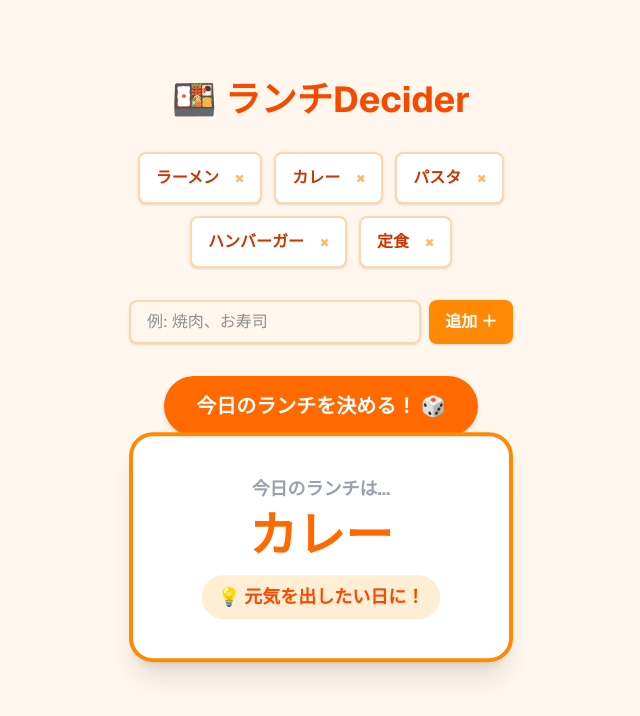
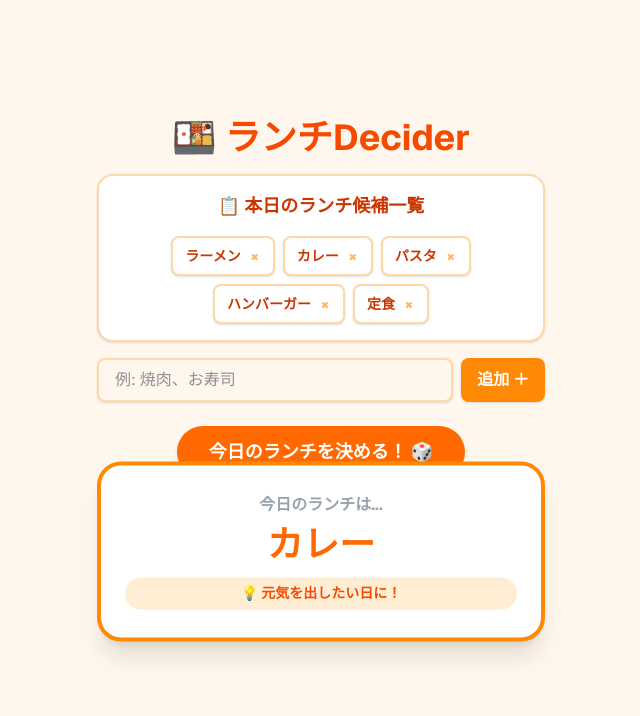
Before and after one commit to okayuharuki/lunch-decider-app, a Next.js app: page / in a window 1280 px wide. Both pictures are taken after a click on the button "今日のランチを決める！ 🎲". Shown: the top 716 px of the page, without its empty margins (319-959 px from the left). Built offline with nearby package versions, Linux system fonts and the light colour scheme.

Commit message:
見た目、スマホサイズ調整

```diff
--- a/src/app/page.tsx
+++ b/src/app/page.tsx
@@ -35,23 +35,18 @@ export default function LunchDeciderApp() {
     setNewItem("");
   };
 
-  // 新しい魔法：「×」ボタンが押された時に、その項目を消す！
   const onDeleteItem = (indexToRemove: number) => {
-    // おまけのUX：最後の1個は消せないようにする（ルーレットが壊れちゃうから！）
     if (lunch.candidates.length <= 1) {
       alert("候補は最低1つは必要です！🥺");
       return;
     }
 
-    // プロの必殺技「filter（フィルター）」！
-    // 「今押された×ボタンの背番号（indexToRemove）」と「違う背番号」のものだけを生き残らせる！
     const newCandidates = lunch.candidates.filter((_, index) => index !== indexToRemove);
 
-    // 生き残ったメンバーで箱を上書きする！
     setLunch({
       candidates: newCandidates,
-      selectedLunch: lunch.selectedLunch, // 選ばれた結果はそのままキープ
-      comment: lunch.comment, // コメントもそのままキープ
+      selectedLunch: lunch.selectedLunch,
+      comment: lunch.comment,
     });
   };
 
@@ -68,20 +63,25 @@ export default function LunchDeciderApp() {
   };
 
   return (
-    <div className="min-h-screen bg-orange-50 flex flex-col items-center py-20 font-sans text-gray-800 overflow-x-hidden">
-      <h1 className="text-4xl font-bold mb-8 text-orange-600">🍱 ランチDecider</h1>
+    // ▼ 変更①: min-h-[100dvh] で画面ピッタリに！さらに全体を中央寄せ（justify-center）！余白も p-4 でコンパクトに！
+    <div className="min-h-[100dvh] bg-orange-50 flex flex-col items-center justify-center p-4 font-sans text-gray-800 overflow-hidden">
+      {/* 文字もスマホ向けに少し小さく調整 */}
+      <h1 className="text-3xl md:text-4xl font-bold mb-4 text-orange-600">🍱 ランチDecider</h1>
 
-      <div className="flex flex-wrap justify-center gap-3 mb-8 w-[500px]">
+      {/* ▼ 変更②: w-[500px] をやめて、w-full max-w-md（伸縮自在の箱）に！ */}
+      <div className="bg-white w-full max-w-md rounded-2xl shadow-sm border-2 border-orange-200 p-4 mb-4 flex flex-col items-center">
+        <h2 className="text-lg font-bold text-orange-700 mb-4 flex items-center gap-2">📋 本日のランチ候補一覧</h2>
+
+        <div className="flex flex-wrap justify-center gap-2">
           {lunch.candidates.map((item, index) => (
             <span
               key={index}
-            className="flex items-center gap-2 bg-white border-2 border-orange-200 text-orange-700 pl-4 pr-2 py-2 rounded-lg font-bold shadow-sm"
+              className="flex items-center gap-1 bg-white border-2 border-orange-200 text-orange-700 pl-3 pr-2 py-1.5 rounded-lg font-bold text-sm shadow-sm"
             >
               {item}
-            {/* これが新しく追加した「×」ボタンです！ */}
               <button
                 onClick={() => onDeleteItem(index)}
-              className="text-orange-300 hover:text-red-500 font-black px-2 py-1 rounded-full transition-colors"
+                className="text-orange-300 hover:text-red-500 font-black px-1.5 py-0.5 rounded-full transition-colors"
                 title="削除"
               >
                 ×
@@ -89,8 +89,10 @@ export default function LunchDeciderApp() {
             </span>
           ))}
         </div>
+      </div>
 
-      <div className="flex gap-2 mb-8 w-96">
+      {/* ▼ 変更③: 入力欄も w-full max-w-md に！ */}
+      <div className="flex gap-2 mb-6 w-full max-w-md">
         <input
           type="text"
           placeholder="例: 焼肉、お寿司"
@@ -106,32 +108,24 @@ export default function LunchDeciderApp() {
         </button>
       </div>
 
+      {/* ▼ ボタン周りの余白（mb-12）も（mb-6）に縮めてコンパクトに！ */}
       <button
         onClick={onDecide}
-        className="mb-12 bg-orange-500 text-white px-8 py-4 rounded-full font-bold text-xl shadow-md hover:bg-orange-600 transition-transform active:scale-95"
+        className="mb-6 bg-orange-500 text-white px-8 py-3 rounded-full font-bold text-lg shadow-md hover:bg-orange-600 transition-transform active:scale-95"
       >
         今日のランチを決める！ 🎲
       </button>
 
-      {/* ▼ 超シンプル！「lunch.selectedLunch」に中身がある時だけ、永遠にバウンド（animate-bounce）させる！ */}
-      <div
-        className={`bg-white w-96 rounded-3xl shadow-xl p-8 text-center border-4 border-orange-400 min-h-[230px] flex flex-col justify-center
-          ${lunch.selectedLunch ? "animate-bounce" : ""}`}
-      >
-        {lunch.selectedLunch ? (
-          <div>
-            <h2 className="text-lg font-bold text-gray-400 mb-2">今日のランチは...</h2>
-
-            <div className="text-5xl font-black mb-4 text-orange-500">{lunch.selectedLunch}</div>
-
-            <p className="text-orange-600 font-bold text-lg bg-orange-100 py-2 px-4 rounded-full inline-block">
+      {/* ▼ 変更④: 結果の枠も w-full max-w-md にして、高さを少しスリムに！ */}
+      {lunch.selectedLunch && (
+        <div className="bg-white w-full max-w-md rounded-3xl shadow-xl p-6 text-center border-4 border-orange-400 min-h-[180px] flex flex-col justify-center animate-bounce">
+          <h2 className="text-base font-bold text-gray-400 mb-2">今日のランチは...</h2>
+          <div className="text-4xl font-black mb-3 text-orange-500">{lunch.selectedLunch}</div>
+          <p className="text-orange-600 font-bold text-sm bg-orange-100 py-1.5 px-4 rounded-full inline-block">
             💡 {lunch.comment}
           </p>
         </div>
-        ) : (
-          <p className="text-gray-400 font-medium">ボタンを押して運命のランチを決定！</p>
       )}
-      </div>
     </div>
   );
 }
```
Lines whose indentation alone changed are shown as unchanged.
